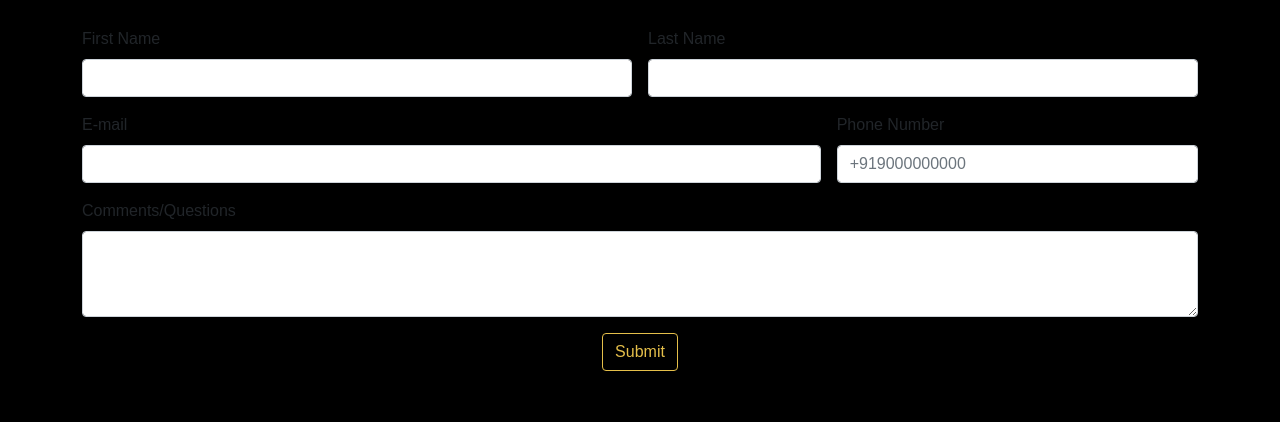
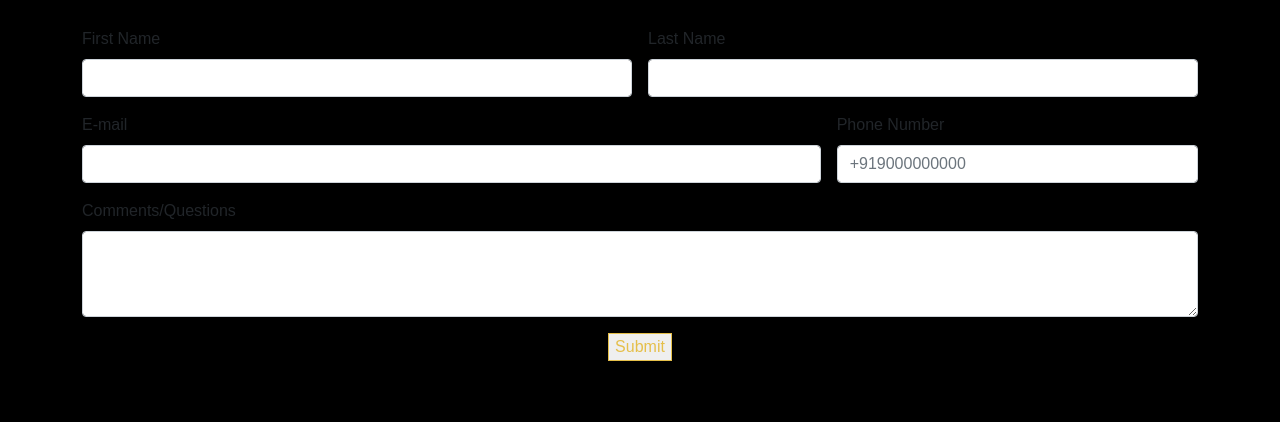
Before and after one commit to AnamFatimaN/cake-shop, a plain HTML site: page contact.html in a window 1280 px wide. Shown: the part 467-889 px from the top of the page. Drawn offline with nearby package versions, Linux system fonts and the light colour scheme.

Commit message:
edited button class in contact section

```diff
--- a/assets/style.css
+++ b/assets/style.css
@@ -202,12 +202,12 @@ color: #e5bf4a !important; ;
     background-color: black;
     color: white;
      /*buttons*/
-  .contact .btn{
+  .contact .btn2{
 
     color: #E5BF4A;
     border: 1px solid #E5BF4A;
   }
-  .contact .btn:hover {
+  .contact .btn2:hover {
     background-color: #E5BF4A;
     border: 1px solid #E5BF4A;
     color: #fff !important;
--- a/contact.html
+++ b/contact.html
@@ -109,7 +109,7 @@
               <textarea type="text" class="form-control" id="comments" rows="3" required></textarea>
             </div>
             <div class="col-md-12">
-             <center><button type="submit" class="btn mb-3">Submit</button></center>
+             <center><button type="submit" class="btn2 mb-3">Submit</button></center>
             </div>
           </form>
           </div>
```
Also changed, not shown: index.html (+1 -24 lines).
